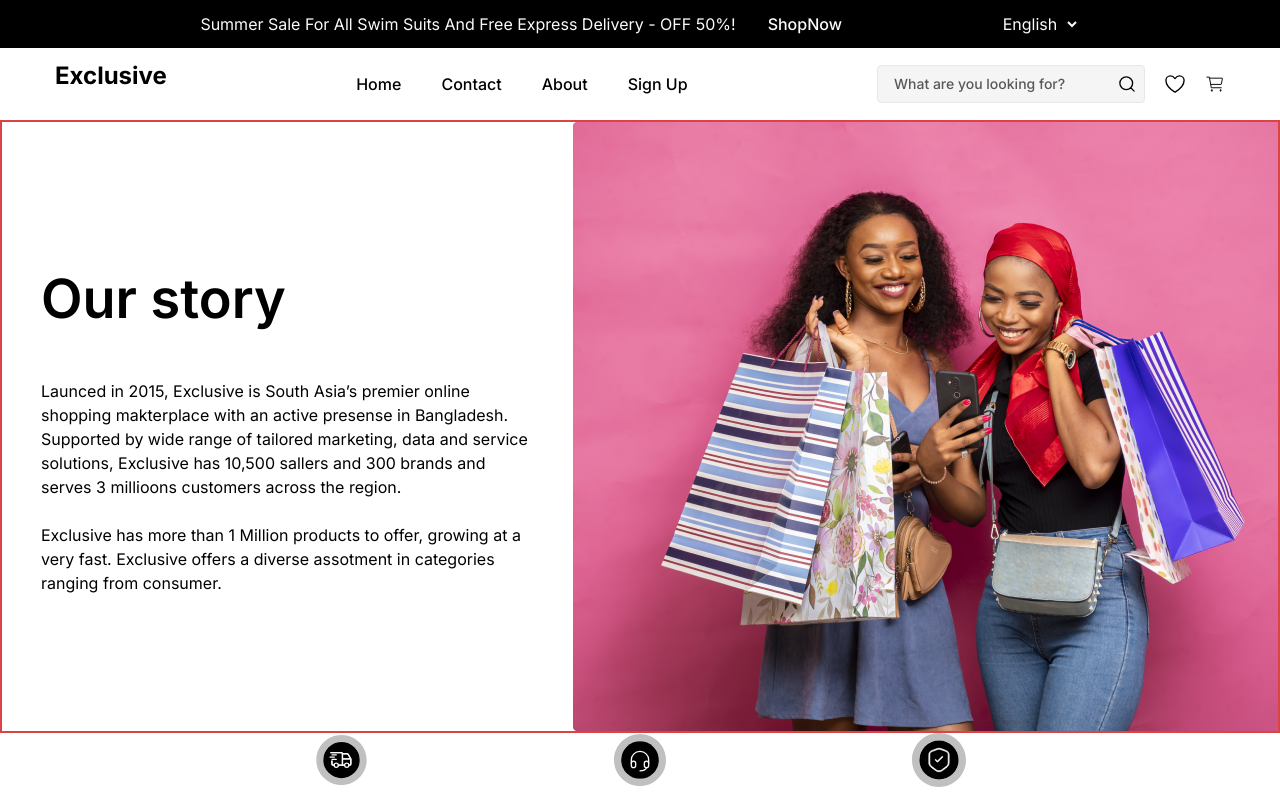
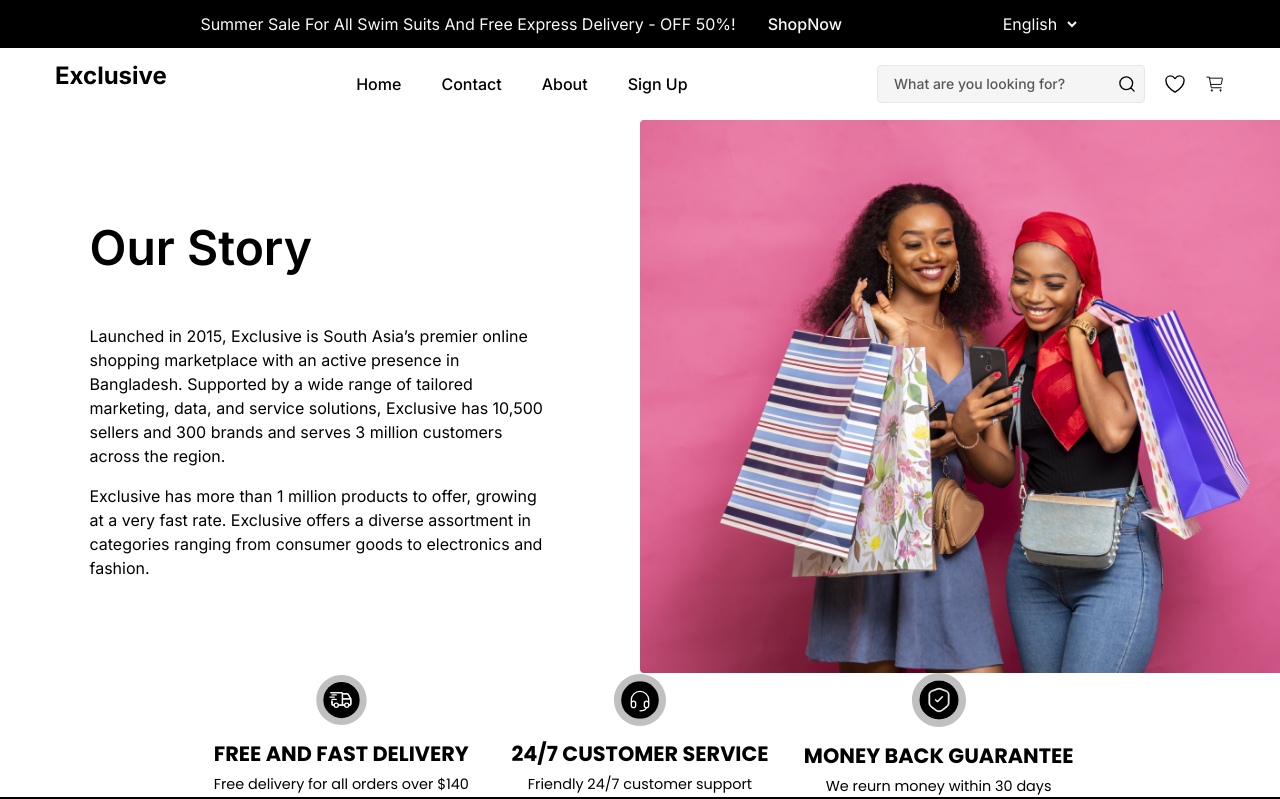
Before and after one commit to codegiyu/e-commerce-mini, a React (Vite) app: page /about in a window 1280 px wide. Shown: the top 799 px of the page. Built offline with nearby package versions, Linux system fonts and the light colour scheme.

Commit message:
feat: about page

```diff
--- a/src/components/header/header.tsx
+++ b/src/components/header/header.tsx
@@ -1,6 +1,5 @@
 import { ReactNode } from 'react';
 
-// Define Header prop types
 interface HeaderProps {
     title: string;
     label: string;
@@ -19,7 +18,6 @@ export const Header = ({ title, label, timer, children } : HeaderProps) => {
                 </div>
                 <h3 className="text-4xl font-semibold">{title}</h3>
             </div>
-            {/* Timer will appear here if passed as prop */}
             {timer && <div className="mt-auto">{timer}</div>}
         </div>
         {children}
--- a/src/components/header/timer.tsx
+++ b/src/components/header/timer.tsx
@@ -1,12 +1,11 @@
 import { useState, useEffect } from 'react';
 
 const Timer = () => {
-  // Starts with a countdown from 4 days in seconds (3 days * 24 hours * 3600 seconds)
-  const initialTime = 4 * 24 * 60 * 60; // 4 days in seconds
+  // Starts with a countdown
+  const initialTime = 4 * 24 * 60 * 60;
   const [time, setTime] = useState(initialTime);
 
   useEffect(() => {
-    // Sets an interval to count down every second
     const interval = setInterval(() => {
       setTime(prevTime => (prevTime > 0 ? prevTime - 1 : 0));
     }, 1000);
--- a/src/sections/Ourstory.tsx
+++ b/src/sections/Ourstory.tsx
@@ -2,27 +2,34 @@ import OurstoryImg from '@/assets/images/OurstoryImg.png';
 
 export const Ourstory = () => {
     return (
-      <section className="w-full h-fit flex items-center justify-between border-2 border-primary">
-        <div className="max-w-[525px] h-fit flex flex-col gap-10 text-black mx-auto p-4">
-          <h3 className="font-inter font-semibold text-[54px]">Our story</h3>
-          <div className="flex flex-col gap-6 font-normal text-base">
+      <section className="w-full h-fit flex flex-col-reverse md:flex-row items-center justify-between">
+        <div className="w-[525px] h-fit flex flex-col gap-10 text-black mx-auto p-4 md:p-6 lg:p-8">
+          <h3 className="font-inter font-semibold text-[30px] md:text-[42px] lg:text-[48px]">
+            Our Story
+          </h3>
+          <div className="flex flex-col gap-4 text-sm md:text-sm lg:text-base">
             <p>
-              Launced in 2015, Exclusive is South Asia’s premier online shopping
-              makterplace with an active presense in Bangladesh. Supported by wide
-              range of tailored marketing, data and service solutions, Exclusive
-              has 10,500 sallers and 300 brands and serves 3 millioons customers
-              across the region.{" "}
+              Launched in 2015, Exclusive is South Asia’s premier online shopping
+              marketplace with an active presence in Bangladesh. Supported by a wide
+              range of tailored marketing, data, and service solutions, Exclusive
+              has 10,500 sellers and 300 brands and serves 3 million customers
+              across the region.
             </p>
             <p>
-              Exclusive has more than 1 Million products to offer, growing at a
-              very fast. Exclusive offers a diverse assotment in categories
-              ranging from consumer.
+              Exclusive has more than 1 million products to offer, growing at a
+              very fast rate. Exclusive offers a diverse assortment in categories
+              ranging from consumer goods to electronics and fashion.
             </p>
           </div>
         </div>
-        <div className=''>
-            <img src={OurstoryImg} />
+        <div className="w-full h-full md:w-1/2">
+          <img
+            src={OurstoryImg}
+            className="w-full h-full object-cover min-w-[300px]"
+            alt="Our Story"
+          />
         </div>
+
       </section>
     );
   };
```
Also changed, not shown: src/pages/AboutPage.tsx (+4 -9 lines).
